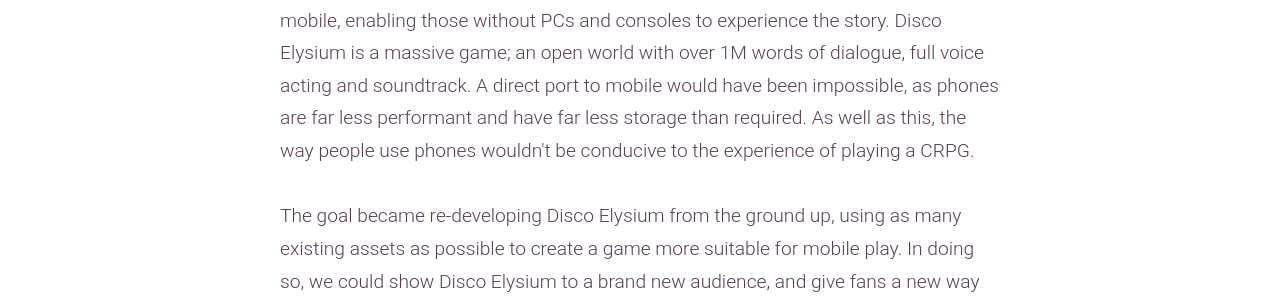
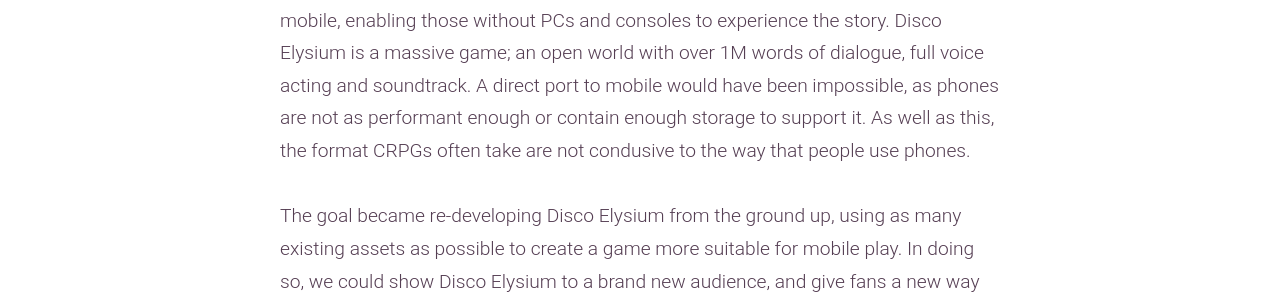
Before and after one commit to BaronBlackmore/SunlightAfterDark, a Jekyll site: the page built from portfolio/disco-elysium-mobile.html, in a window 1280 px wide and 900 px high, scrolled down 2517 px. Shown: the part 284-584 px from the top of the window. Built offline with Jekyll 4.4.1, drawn with Linux system fonts in a browser that asks for light colours; some of the changed text lies outside the part shown.

Commit message:
final touches

```diff
--- a/portfolio/disco-elysium-mobile.html
+++ b/portfolio/disco-elysium-mobile.html
@@ -74,7 +71,7 @@
 	<h5>The Design Challenge</h5>
 
 	<p>
-	The project began with figuring out the most suitable way to bring Disco Elysium to mobile, enabling those without PCs and consoles to experience the story. Disco Elysium is a massive game; an open world with over 1M words of dialogue, full voice acting and soundtrack. A direct port to mobile would have been impossible, as phones are far less performant and have far less storage than required. As well as this, the way people use phones wouldn't be conducive to the experience of playing a CRPG.
+	The project began with figuring out the most suitable way to bring Disco Elysium to mobile, enabling those without PCs and consoles to experience the story. Disco Elysium is a massive game; an open world with over 1M words of dialogue, full voice acting and soundtrack. A direct port to mobile would have been impossible, as phones are not as performant enough or contain enough storage to support it. As well as this, the format CRPGs often take are not condusive to the way that people use phones.
 	<br><br>
 	The goal became re-developing Disco Elysium from the ground up, using as many existing assets as possible to create a game more suitable for mobile play. In doing so, we could show Disco Elysium to a brand new audience, and give fans a new way to experience it.
 	</p>
@@ -103,13 +100,12 @@
 <div class="center-col">
 	<div class="mobile-sidepad">
 	<h5>Defining the Concept</h5>
-
 	<p>
 	As one of the key goals is to deliver Disco Elysium to a wider audience, I developed personas for our target player profiles. In identifying player needs, I came to the conclusion that the most suitable format would be something more like an interactive graphic novel than an open world exploration game.
 	<br><br>
 	In terms of design changes, it was important to me that we stay true to Disco Elysium’s artistic vision, and keep it free of the kinds of dark patterns you'd expect to find on mobile games. I wanted to change the format as little as possible, and let the art and writing speak for themselves. We would offer the player a premium experience, with a free demo so they understood what were buying.
 	<br><br>
-	As for the visuals, I wanted to keep Disco Elysium's painterly aesthetic; expand it out of the portraits and into the world itself. All art would have a consistent fidelity, and fit the style of presentation. Disco Elysium's film tape motif lent itself well to being thematically illustrative of a comic, so I wanted to lean into this aspect.
+	As for the visuals, I wanted to keep Disco Elysium's painterly aesthetic; expand it out of the portraits and into the world itself. All art would have a consistent fidelity, match the effects and UI. Disco Elysium's film tape motif lent itself well to being thematically illustrative of a comic, so I wanted to lean into this aspect.
 	</p>
 	</div>
 </div>
```
Also changed, not shown: other parts of portfolio/disco-elysium-mobile.html (+1 -4 lines), portfolio.html (+28 -0 lines), images/portfolio/m0-title.jpg (added).
